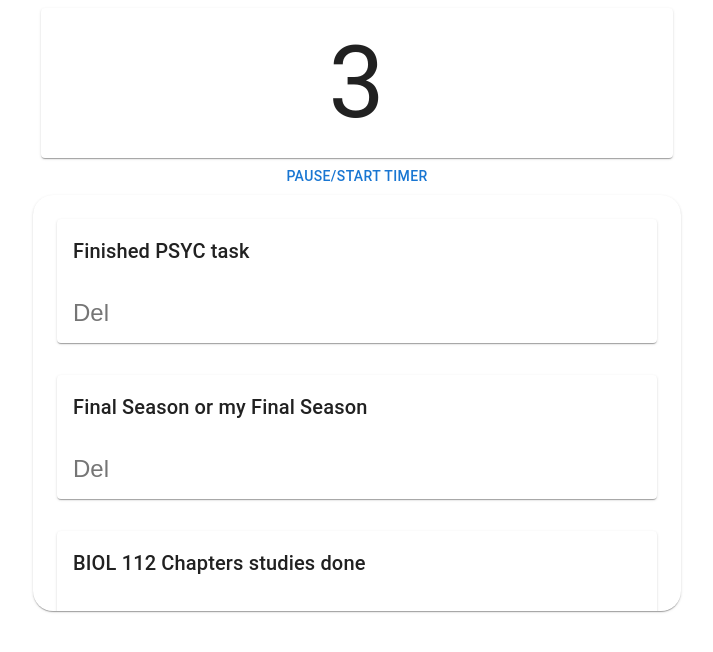
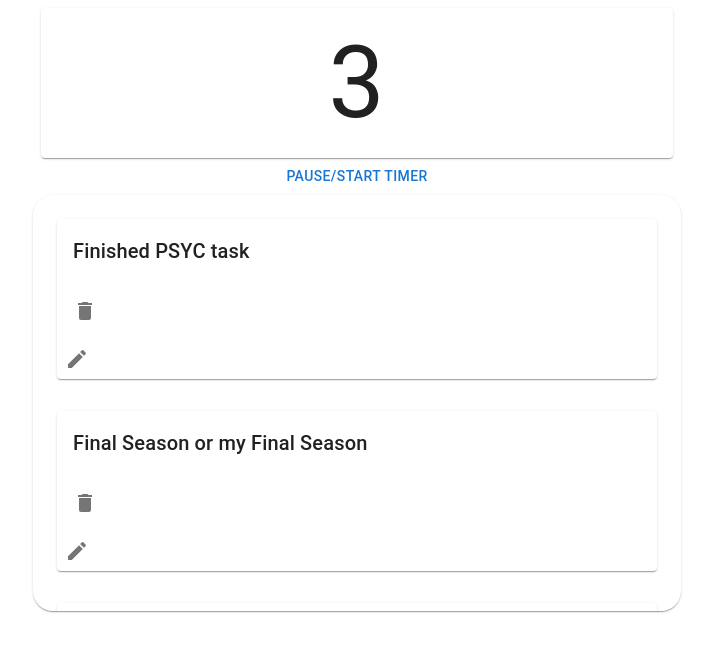
Before and after one commit to LeoShangTang/pomo-play, a React (Create React App) app: page / in a window 1280 px wide. Shown: the top 652 px of the page, without its empty margins (283-996 px from the left). Built offline with nearby package versions, Linux system fonts and the light colour scheme.

Commit message:
Icons added

```diff
--- a/package.json
+++ b/package.json
@@ -5,6 +5,7 @@
   "dependencies": {
     "@emotion/react": "^11.11.1",
     "@emotion/styled": "^11.11.0",
+    "@mui/icons-material": "^5.15.11",
     "@mui/material": "^5.14.14",
     "@reduxjs/toolkit": "^1.9.7",
     "@testing-library/jest-dom": "^5.17.0",
--- a/src/components/TaskCard.tsx
+++ b/src/components/TaskCard.tsx
@@ -1,5 +1,7 @@
 import { Card, ListItem, Typography, CardContent, CardActions, IconButton} from "@mui/material"
 import { ITask } from "../Slices/ListOfTask"
+import DeleteIcon from '@mui/icons-material/Delete';
+import ModeEditIcon from '@mui/icons-material/ModeEdit';
 
 type Props = {
     task: ITask;
@@ -19,10 +21,13 @@ const TaskCard = ({ task }: Props) => {
           </Typography> */}
         </CardContent>
         <CardActions>
-          <IconButton onClick={() => { console.log("deleted") }}>
-              Del
+          <IconButton onClick={() => { console.log("edited") }}>
+              <DeleteIcon />
           </IconButton>
         </CardActions>
+        <IconButton onClick={() => { console.log("deleted") }}>
+              <ModeEditIcon/>
+          </IconButton>
       </Card>
     </ListItem>
   )
```
Also changed, not shown: 1 other file (tests, documents, lock files or other folders).
